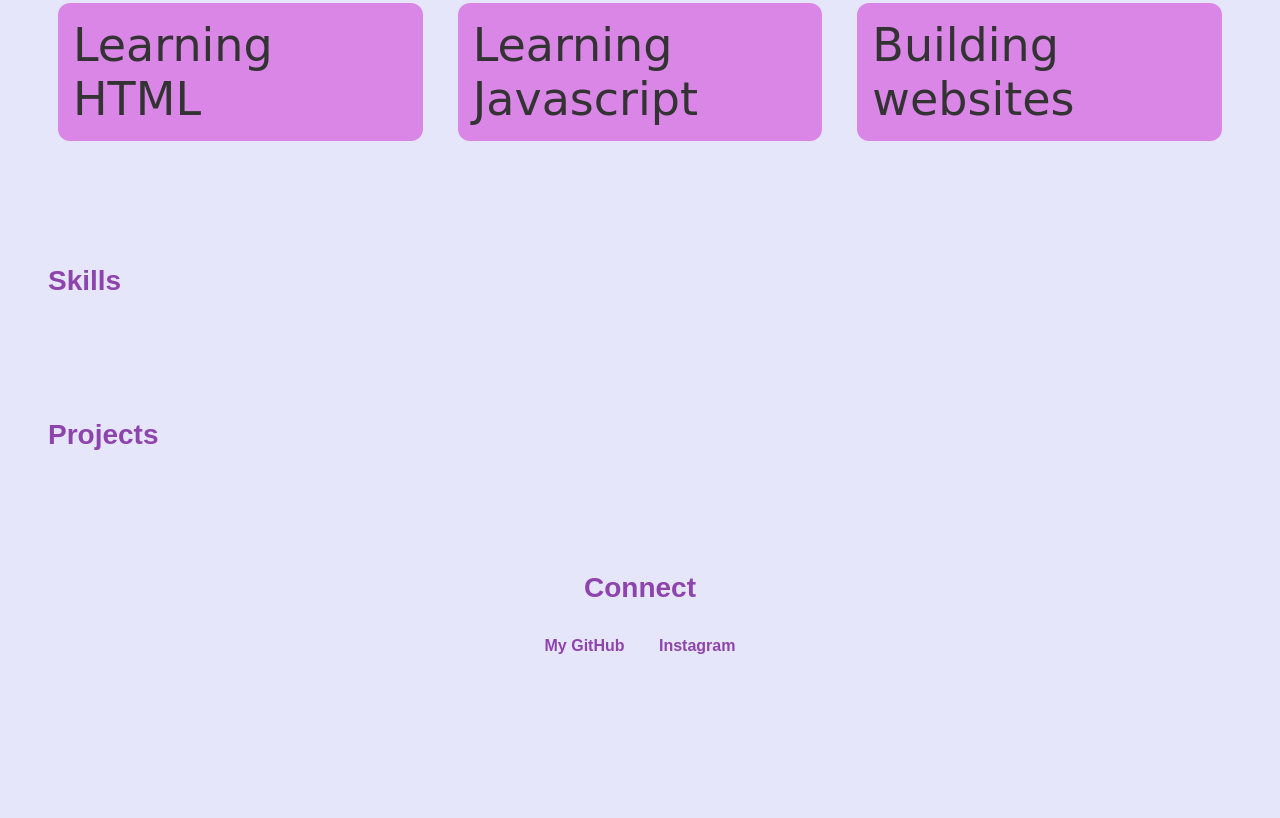
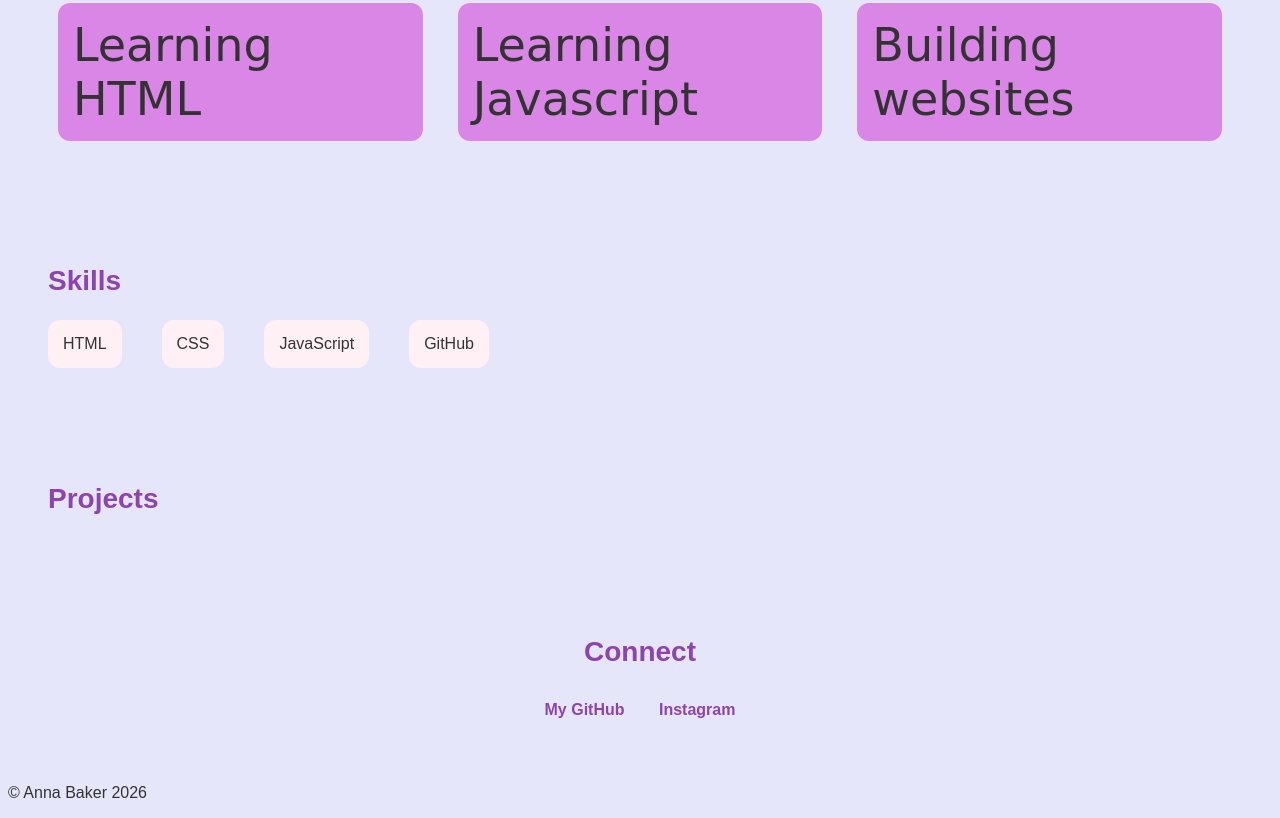
Before and after one commit to anna-ai-gif/Anna-Baker-JavaScript-Intro-26.4, a plain HTML site: page index.html in a window 1280 px wide. Shown: the part 499-1317 px from the top of the page. Before the commit the page ends 1219 px from the top, so only its background shows below. Drawn offline with Linux system fonts and the light colour scheme.

Commit message:
Lesson 7 - JavaScript footer and skills

```diff
--- a/css/index.css
+++ b/css/index.css
@@ -83,3 +83,17 @@ nav a:hover {
     display: inline-block;
     margin: 10px 15px;
 }
+
+#Skills ul {
+    display: flex;
+    flex-wrap: wrap;
+    gap: 40px;
+    padding: 0;
+    list-style: none;
+}
+
+#Skills li {
+    background-color: #FFF0F5;
+    padding: 15px;
+    border-radius: 12px;
+}
--- a/index.html
+++ b/index.html
@@ -14,6 +14,7 @@
     <a href="#Projects">Projects</a>
     <a href="#Connect">Connect</a>
 </nav>
+
     <body>
         <h1> Anna Baker</h1>
         <section id="About">
@@ -49,5 +50,6 @@
             Instagram
         </a>
         </section>
+        <script src="js/index.js"></script>
     </body>
 </html>
--- /dev/null
+++ b/js/index.js
@@ -0,0 +1,25 @@
+const footer = document.createElement("footer");
+
+document.body.appendChild(footer);
+
+const today = new Date();
+const thisYear = today.getFullYear();
+
+const copyright = document.createElement("p");
+
+copyright.innerHTML = `© Anna Baker ${thisYear}`;
+
+footer.appendChild(copyright);
+const skills = ["HTML", "CSS", "JavaScript", "GitHub"];
+
+const skillsSection = document.getElementById("Skills");
+
+const skillsList = skillsSection.querySelector("ul");
+
+for (let i = 0; i < skills.length; i++) {
+    const skill = document.createElement("li");
+
+    skill.innerText = skills[i];
+
+    skillsList.appendChild(skill);
+}
```
